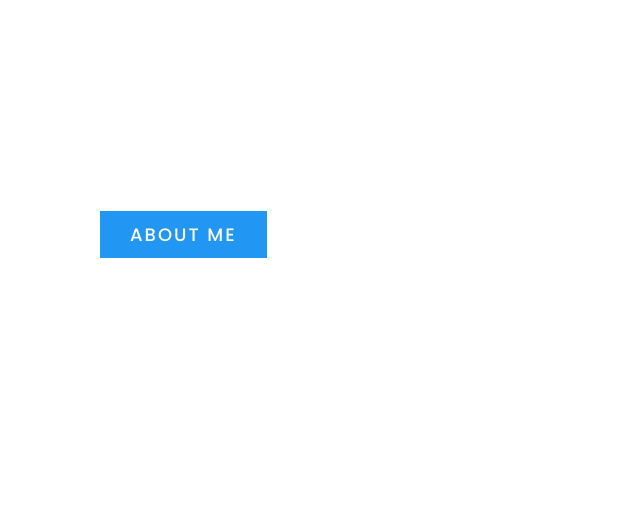
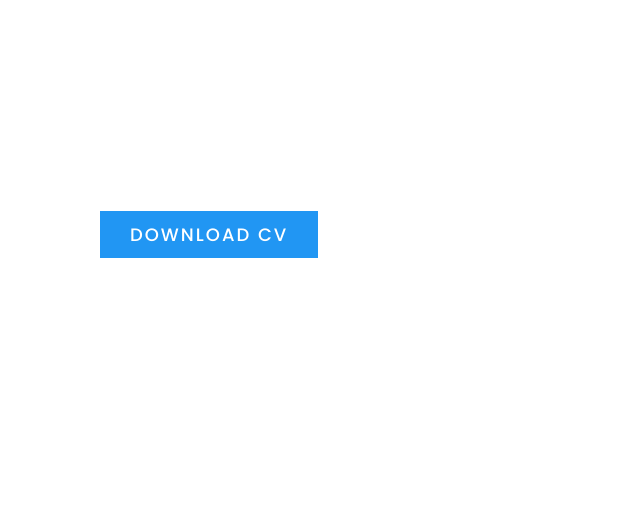
Before and after one commit to Shrawan-git/my-portfolio, a plain HTML site: page index.html in a window 1280 px wide. Shown: the part 270-800 px from the top of the page, without its empty margins (0-640 px from the left). Drawn offline with Linux system fonts and the light colour scheme.

Commit message:
download option

```diff
--- a/index.html
+++ b/index.html
@@ -25,7 +25,7 @@
         <div class="textBx">
             <h2>"Hello World", I Am<br><span> Shrawan Shakya.</span></h2>
             <h3>A Web And Mobile Application Developer.</h3>
-            <a href="#about" class="btn">About me</a>
+            <a href="Profile.pdf" class="btn" download>Download CV</a>
         </div>
     </section>
     <section class="about" id="about">
```
Also changed, not shown: 1 other file.
